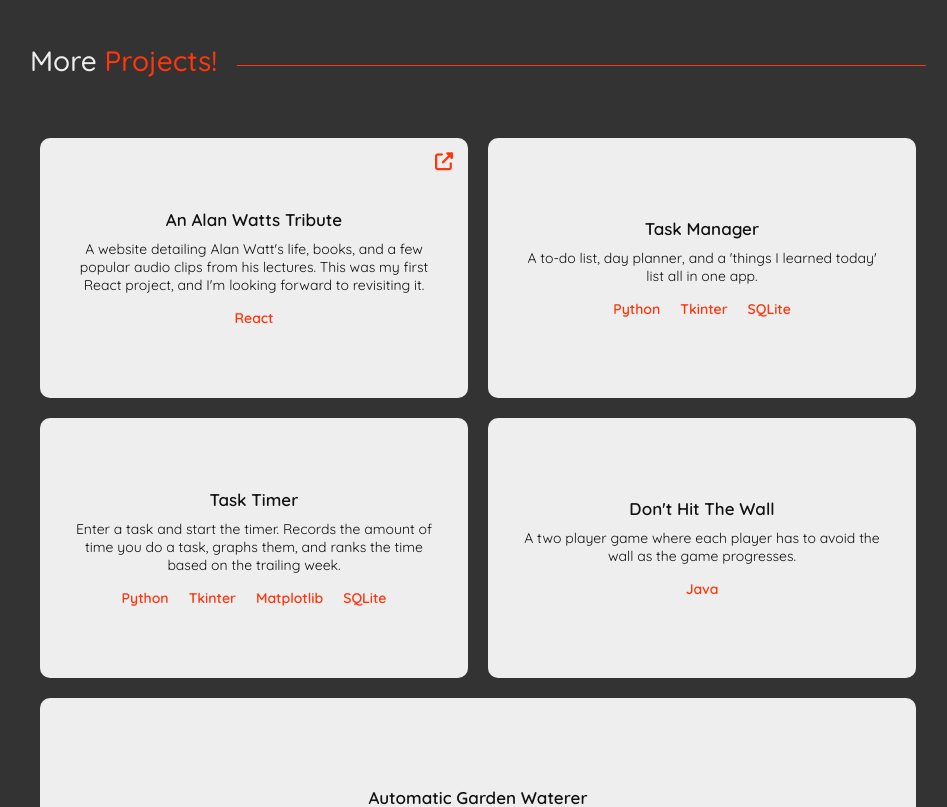
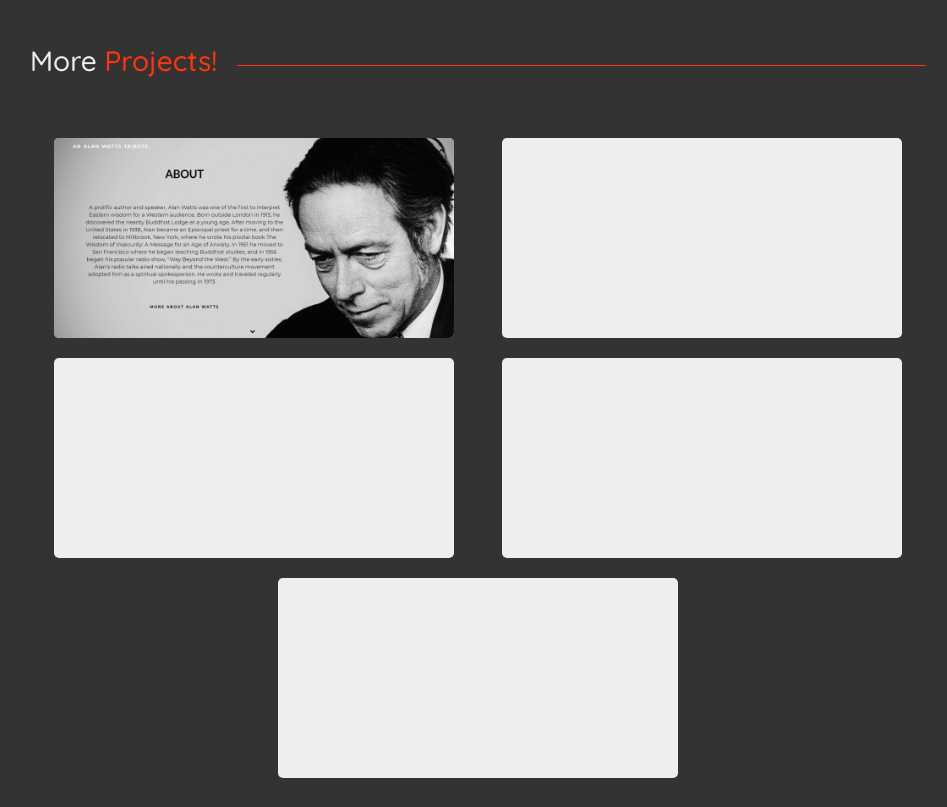
Before and after one commit to afutofu/afutofu.github.io, a React (Create React App) app: page / in a window 1280 px wide. Shown: the part 5220-6027 px from the top of the page, without its empty margins (162-1109 px from the left). Built offline with nearby package versions, Linux system fonts and the light colour scheme.

Commit message:
added image for other projects
info on other projects displayed on hover

```diff
--- a/src/components/OtherProject.js
+++ b/src/components/OtherProject.js
@@ -1,4 +1,4 @@
-import React, { useRef, useEffect } from "react";
+import React, { useRef, useState, useEffect } from "react";
 import styled, { ThemeProvider } from "styled-components";
 import { gsap, TimelineLite, Power3 } from "gsap";
 import { ScrollTrigger } from "gsap/ScrollTrigger";
@@ -7,16 +7,14 @@ gsap.registerPlugin(ScrollTrigger);
 
 const OtherProjectComp = styled.div`
   position: relative;
-  height: 100%;
-  flex: 1;
-  min-width: 280px;
-  min-height: 260px;
+  width: 400px;
+  height: 200px;
   color: #222;
-  padding: 10px;
   margin: 10px 10px;
   box-sizing: border-box;
   background-color: #eee;
-  border-radius: 10px;
+  border-radius: 5px;
+  overflow: hidden;
 
   a {
     top: 0;
@@ -34,8 +32,8 @@ const OtherProjectComp = styled.div`
   }
 
   @media only screen and (max-width: 992px) {
-    min-width: 230px;
-    min-height: 330px;
+    width: 500px;
+    height: 260px;
   }
 
   @media only screen and (max-width: 600px) {
@@ -53,10 +51,28 @@ const OtherProjectComp = styled.div`
   }
 `;
 
+const ProjectImage = styled.img.attrs((props) => ({
+  src: props.src ?? "",
+  alt: "project-image",
+}))`
+  position: absolute;
+  left: 0;
+  width: 100%;
+  height: 100%;
+`;
+
 const Container = styled.div`
   position: relative;
   width: 100%;
   height: 100%;
+  background-color: rgba(255, 255, 255, 0.8);
+
+  opacity: 0;
+
+  transition: opacity 0.3s;
+  :hover {
+    opacity: 1;
+  }
 `;
 
 // const ProjectSide = styled.div`
@@ -87,8 +103,6 @@ const TextSide = styled.div`
   padding: 10px 30px;
   box-sizing: border-box;
   text-align: center;
-
-  /* opacity: 0; */
 `;
 
 const Title = styled.h3`
@@ -266,7 +280,7 @@ const SiteIcon = styled.div`
     font-size: 18px;
     padding: 5px;
     transition: color 0.2s;
-    transition: transform 0.3s;
+    transition: transform 0.1s;
 
     :hover {
       color: ${(props) => props.theme.color};
@@ -303,22 +317,6 @@ const FeaturedProject = (props) => {
     return tl;
   };
 
-  const onMouseEnterProject = () => {
-    gsap.to(project, {
-      y: -7,
-      duration: 0.15,
-      backgroundColor: "#fafafa",
-    });
-  };
-
-  const onMouseLeaveProject = () => {
-    gsap.to(project, {
-      y: 0,
-      duration: 0.15,
-      backgroundColor: "#eee",
-    });
-  };
-
   useEffect(() => {
     let master = new TimelineLite({
       scrollTrigger: {
@@ -331,11 +329,8 @@ const FeaturedProject = (props) => {
   }, []);
 
   return (
-    <OtherProjectComp
-      ref={(el) => (project = el)}
-      onMouseEnter={onMouseEnterProject}
-      onMouseLeave={onMouseLeaveProject}
-    >
+    <OtherProjectComp ref={(el) => (project = el)}>
+      {props.image && <ProjectImage src={props.image} alt="project-image" />}
       <ThemeProvider theme={theme}>
         <a href={props.codeLink} target="_blank" rel="noopener noreferrer">
           <Container>
@@ -349,15 +344,19 @@ const FeaturedProject = (props) => {
                   })}
               </Techs>
             </TextSide>
+            {props.siteLink && (
+              <SiteIcon>
+                <a
+                  href={props.siteLink}
+                  target="_blank"
+                  rel="noopener noreferrer"
+                >
+                  <i className="fas fa-external-link-alt"></i>
+                </a>
+              </SiteIcon>
+            )}
           </Container>
         </a>
-        {props.siteLink && (
-          <SiteIcon>
-            <a href={props.siteLink} target="_blank" rel="noopener noreferrer">
-              <i className="fas fa-external-link-alt"></i>
-            </a>
-          </SiteIcon>
-        )}
       </ThemeProvider>
     </OtherProjectComp>
   );
--- a/src/components/OtherProjects.js
+++ b/src/components/OtherProjects.js
@@ -4,6 +4,8 @@ import { gsap, TimelineLite, Power3 } from "gsap";
 import { ScrollTrigger } from "gsap/ScrollTrigger";
 
 import OtherProject from "./OtherProject";
+
+import aawt1 from "../assets/projectImages/otherProjects/aawt1.png";
 
 gsap.registerPlugin(ScrollTrigger);
 
@@ -140,6 +142,7 @@ const OtherProjects = () => {
             techs={["React"]}
             codeLink={"https://github.com/afutofu/an-alan-watts-tribute"}
             siteLink={"https://an-alan-watts-tribute.netlify.app/"}
+            image={aawt1}
           />
           <OtherProject
             title={"Task Manager"}
```
Also changed, not shown: src/assets/projectImages/otherProjects/aawt1.png (added).
